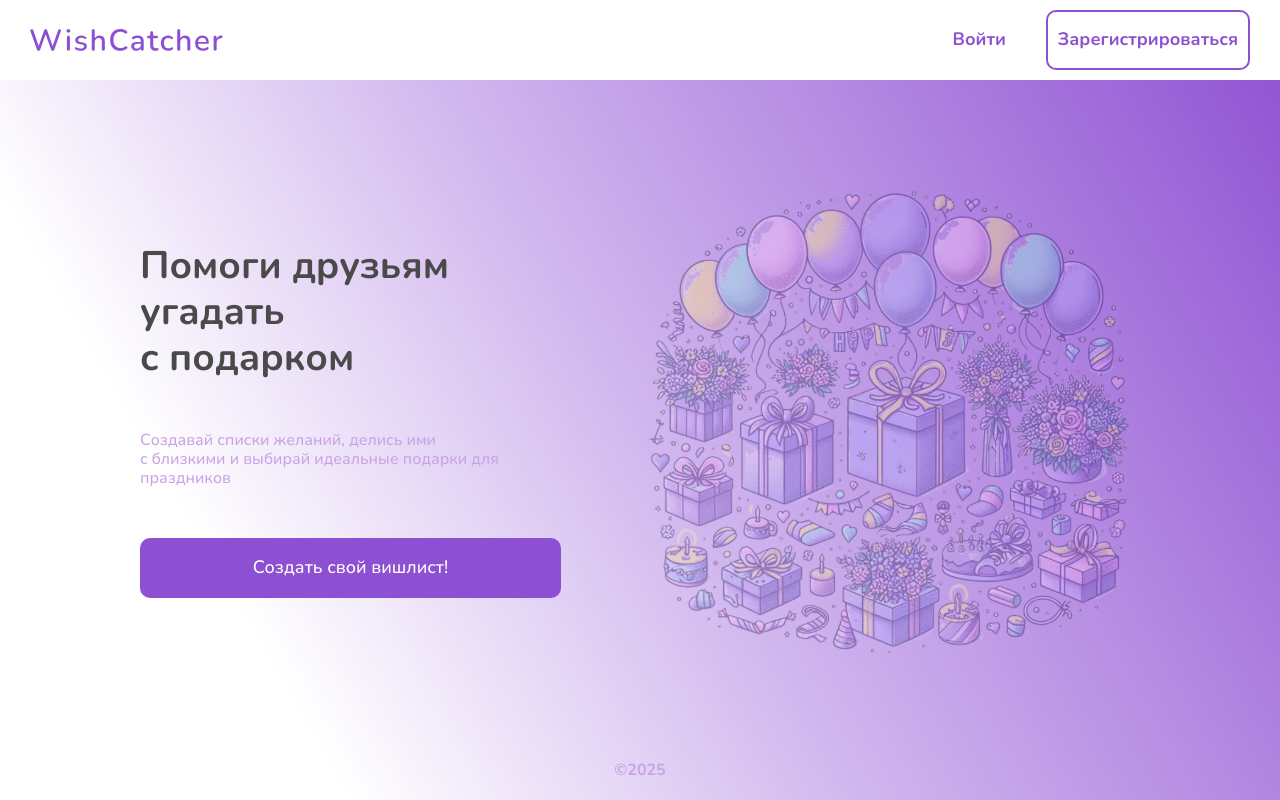
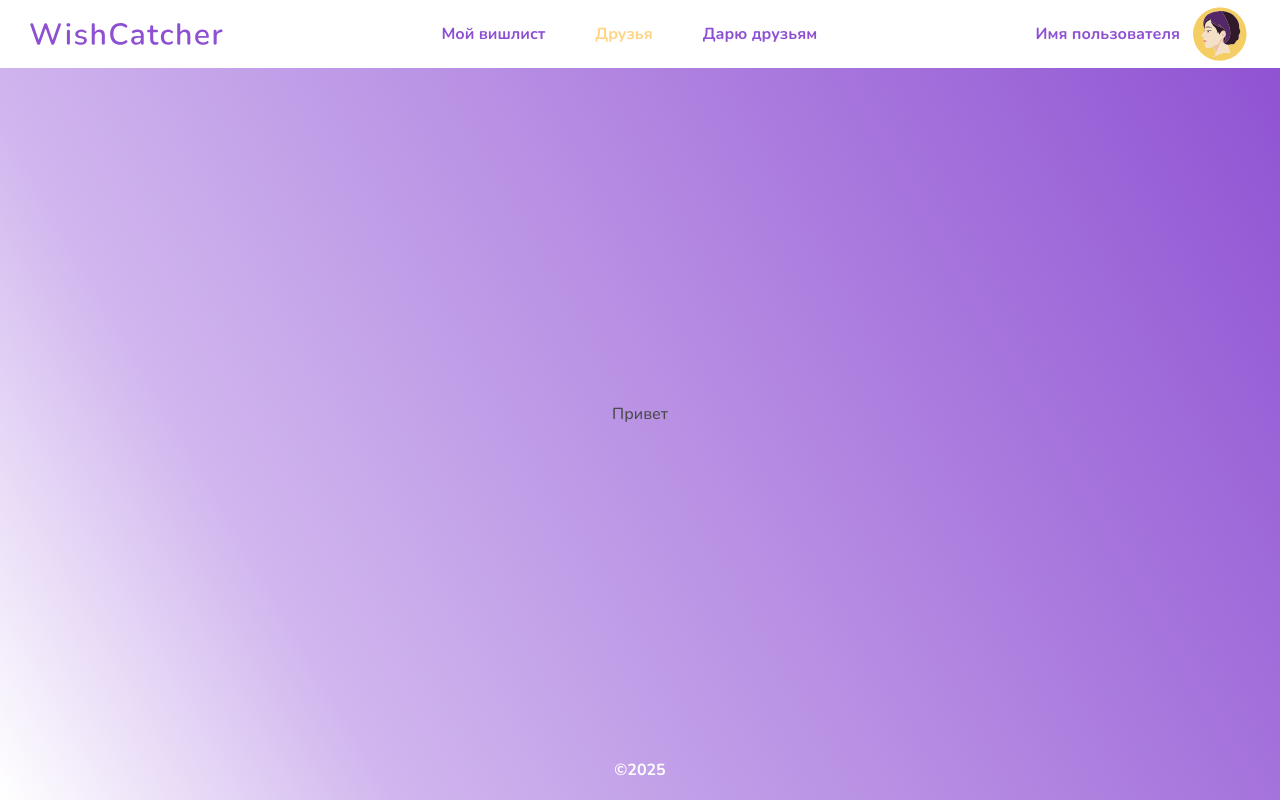
Before and after one commit to pugnitator/WishCatcher_frontend, a React (Vite) app: page /Friends in a window 1280 px wide. Built offline with nearby package versions, Linux system fonts and the light colour scheme.

Commit message:
add listPageContainer, fix footer, header, routing

```diff
--- a/src/1_app/layouts/MainLayout.tsx
+++ b/src/1_app/layouts/MainLayout.tsx
@@ -5,20 +5,23 @@ import { RootState } from '../../5_entities/store';
 import Header from '../../3_widgets/Header';
 import Footer from '../../3_widgets/Footer';
 import Home from '../../2_pages/Home';
+import MyWishes from '../../2_pages/MyWishes';
 
 export default function MainLayout() {
-  const isUserLogin = useSelector((state: RootState) => state.user.isLogin)
+  // const isUserLogin = useSelector((state: RootState) => state.user.isLogin);
+  const isUserLogin = true;
   console.log(isUserLogin);
   return (
     <Layout isLogin={isUserLogin}>
-      <Header/>
+      <Header isUserLogin={isUserLogin}/>
       <Routes>
         <Route path="/" element={<Home />} />
-        <Route path="/MyWishes" element={<Home />} />
-        <Route path="/Friends" element={<Home />} />
-        <Route path="/GivingToFriends" element={<Home />} />
+        <Route path="/MyWishes" element={isUserLogin ? <MyWishes /> : <Home />} />
+        <Route path="/Friends" element={isUserLogin ? <MyWishes /> : <Home />} />
+        <Route path="/GivingToFriends" element={isUserLogin ? <MyWishes /> : <Home />} />
+        <Route path="*" element={<Home />} />
       </Routes>
-      <Footer />
+      <Footer isUserLogin={isUserLogin}/>
     </Layout>
   );
 }
@@ -36,5 +39,4 @@ const Layout = styled.div<LayoutProp>`
   height: 100vh;
   background: ${prop => prop.isLogin ? `var(--bg-color-user)` : `var(--bg-color-guest)`};
   border: none;
-  /* overflow-x: hidden; */
 `;
--- a/src/2_pages/Home.tsx
+++ b/src/2_pages/Home.tsx
@@ -1,8 +1,8 @@
 import styled from 'styled-components';
-import Button from '../6_shared/ui/Buttons/Button';
+import Button from '../6_shared/ui/buttons/Button';
 import theme from '../1_app/ui/Theme';
 import HomeImg from '../assets/images/guestBackgroundImg.svg';
-import { buttonColors } from '../6_shared/ui/Buttons/Button';
+import { buttonColors } from '../6_shared/ui/buttons/Button';
 import { useContext } from 'react';
 import { AppContext } from '../1_app/App';
 
--- /dev/null
+++ b/src/2_pages/MyWishes.tsx
@@ -0,0 +1,10 @@
+import ListPageContainer from "../6_shared/ui/ListPageContainer"
+
+
+export default function MyWishes() {
+    return (
+        <ListPageContainer title='Список моих желаний'>
+            Привет
+        </ListPageContainer>
+    )
+}
--- a/src/3_widgets/Footer.tsx
+++ b/src/3_widgets/Footer.tsx
@@ -1,19 +1,24 @@
 import styled from "styled-components";
-import theme from "../1_app/ui/Theme";
 
-export default function Footer() {
+interface FooterProp {
+    isUserLogin: boolean;
+}
+
+export default function Footer({isUserLogin} : FooterProp) {
+
+    console.log('footer', isUserLogin);
     const date = new Date();
     return(
-        <StyledFooter>
+        <StyledFooter isUserLogin={isUserLogin}>
             ©{date.getFullYear()}
         </StyledFooter>
     )
 };
 
-const StyledFooter = styled.footer`
+const StyledFooter = styled.footer<FooterProp>`
     text-align: center;
     padding: 0 0 20px 0;
-    color: ${theme.colorPurpleLigth};
+    color: ${props => props.isUserLogin ? 'var(--color-light)' : 'var(--color-purple-light)'};
     font-weight: 600;
-    max-width: 100vw;
-`
+    width: 100%;
+`;
--- a/src/3_widgets/Header.tsx
+++ b/src/3_widgets/Header.tsx
@@ -1,25 +1,25 @@
 import styled from 'styled-components';
 import Logo from '../6_shared/ui/Logo';
 import MenuItem from '../6_shared/ui/menu/MenuItem';
-import { useSelector } from 'react-redux';
-import { RootState } from '../5_entities/store';
 import { UserAction } from '../4_features/ui/UserAction';
-import Button from '../6_shared/ui/Buttons/Button';
+import Button from '../6_shared/ui/buttons/Button';
 import { useContext } from 'react';
 import Modal from './modals/Modal';
-import { buttonColors } from '../6_shared/ui/Buttons/Button';
+import { buttonColors } from '../6_shared/ui/buttons/Button';
 import { AppContext } from '../1_app/App';
 import { LoginSignUpForm } from './LoginSignUpForm';
 
-export default function Header() {
+interface HeaderProp {
+  isUserLogin: boolean
+}
+
+export default function Header({isUserLogin}: HeaderProp) {
   const context = useContext(AppContext);
   if (!context) {
     throw new Error('AppContext null');
   }
 
   const { isModalActive, setIsModalActive, setIsLoginForm } = context;
-  const isUserLogin = useSelector((state: RootState) => state.user.isLogin);
-  // const isUserLogin = true;
   console.log('isUserLogin', isUserLogin)
 
   const openModal = (type: boolean) => {
--- a/src/3_widgets/LoginSignUpForm.tsx
+++ b/src/3_widgets/LoginSignUpForm.tsx
@@ -1,11 +1,11 @@
 import { useRef, useContext } from 'react';
 import { useForm } from 'react-hook-form';
 import { yupResolver } from '@hookform/resolvers/yup';
-import FormInput from '../6_shared/ui/Form/FormInput';
+import FormInput from '../6_shared/ui/form/FormInput';
 import styled from 'styled-components';
-import { registrationFormScheme } from '../6_shared/ui/Form/registrationFormScheme';
+import { registrationFormScheme } from '../6_shared/ui/form/registrationFormScheme';
 import { AppContext } from '../1_app/App';
-import Button, { buttonColors } from '../6_shared/ui/Buttons/Button';
+import Button, { buttonColors } from '../6_shared/ui/buttons/Button';
 
 export function LoginSignUpForm() {
   const context = useContext(AppContext);
--- a/src/3_widgets/modals/Modal.tsx
+++ b/src/3_widgets/modals/Modal.tsx
@@ -1,7 +1,7 @@
 import styled from 'styled-components';
 import { SyntheticEvent, useContext } from 'react';
 import { createPortal } from 'react-dom';
-import CloseButton from '../../6_shared/ui/Buttons/CloseButton';
+import CloseButton from '../../6_shared/ui/buttons/CloseButton';
 import { AppContext } from '../../1_app/App';
 
 interface ModalProp {
--- /dev/null
+++ b/src/6_shared/ui/ListPageContainer.tsx
@@ -0,0 +1,34 @@
+import styled from 'styled-components';
+
+interface ListPageContainerProp {
+  title: string;
+  children: React.ReactNode;
+}
+
+export default function ListPageContainer({
+  title,
+  children,
+}: ListPageContainerProp) {
+  return (
+    <Container>
+      <h1 className='visually-hidden'>{title}</h1>
+      {children}
+    </Container>
+  );
+}
+
+const Container = styled.main`
+  position: relative;
+  display: flex;
+  flex-direction: column;
+  justify-content: center;
+  align-items: center;
+  gap: 30px;
+
+  width: var(--content-container-width);
+  height: 100%;
+
+  padding: 30px 0;
+
+  /* background-color: var(--color-purple); */
+`;
--- a/src/styles/index.css
+++ b/src/styles/index.css
@@ -1,6 +1,7 @@
 @import './normalize.css';
 @import './fonts.css';
 @import './variables.css';
+@import './utils.css';
 
 * {
   margin: 0;
```
